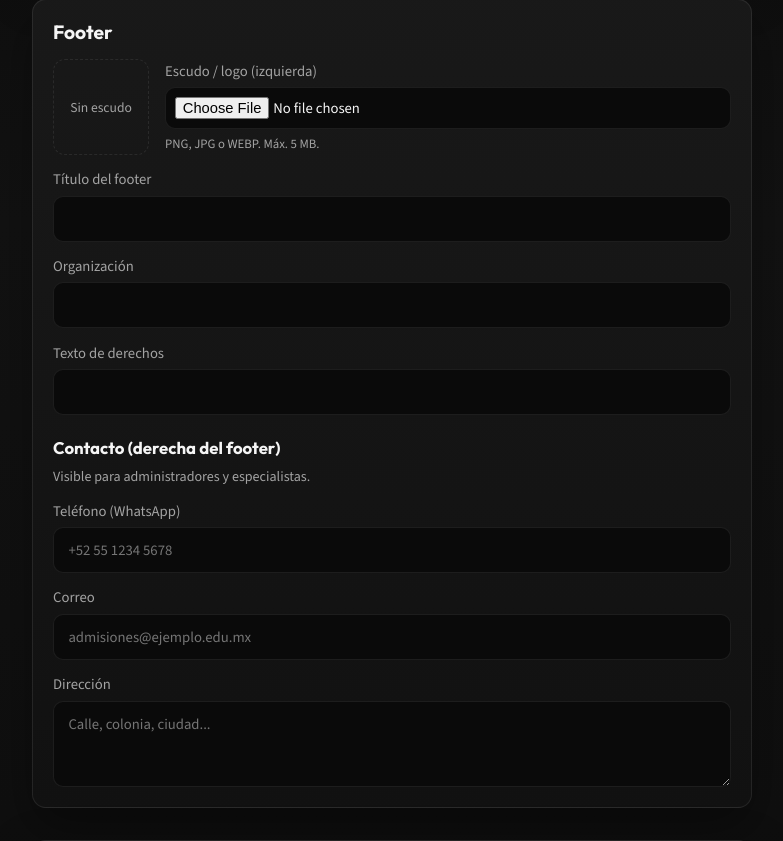
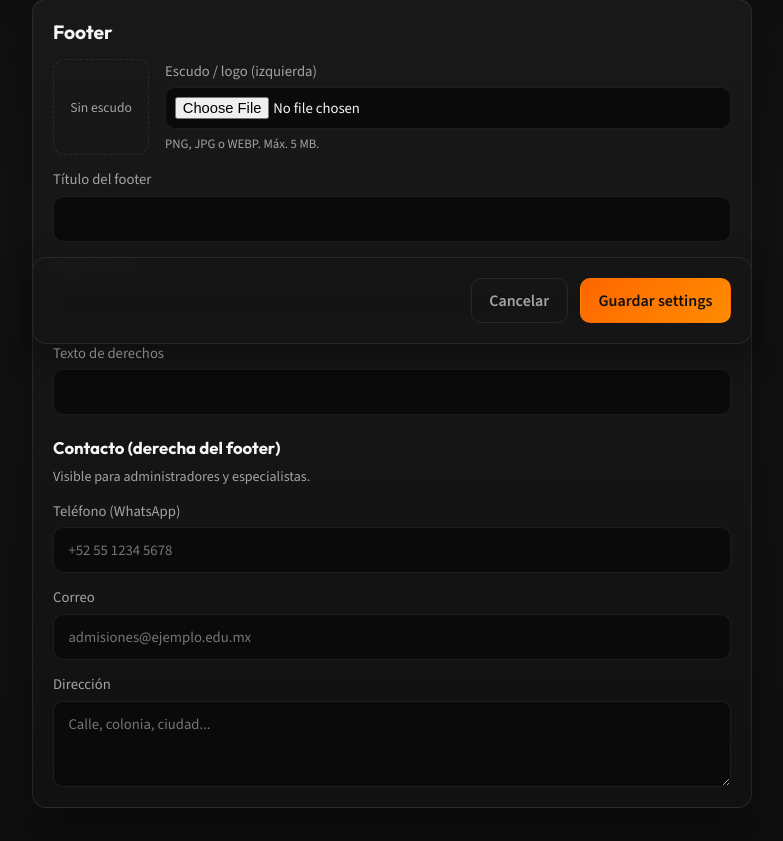
Before and after one commit to jjhav88/admisionUTN, a Python web app: template app/templates/admin/settings.html in a window 1280 px wide. Shown: the part 440-1281 px from the top of the page, without its empty margins (58-841 px from the left). Run offline with Jinja, Linux system fonts and the light colour scheme; the template is opened without the code that fills it, so the values that code supplies are empty.

Commit message:
Mueve botones de Settings al final, alineados a la derecha
Co-authored-by: Cursor <cursoragent@cursor.com>

```diff
--- a/app/static/css/style.css
+++ b/app/static/css/style.css
@@ -869,6 +869,21 @@ code {
 
 .settings-careers-photos {
   margin-top: 1.5rem;
+  margin-bottom: 1rem;
+}
+
+.settings-form-actions {
+  position: sticky;
+  bottom: 1rem;
+  z-index: 20;
+  display: flex;
+  justify-content: flex-end;
+  gap: 0.75rem;
+  margin-top: 0.25rem;
+  box-shadow: 0 12px 32px rgba(0, 0, 0, 0.35);
+  backdrop-filter: blur(10px);
+  -webkit-backdrop-filter: blur(10px);
+  background: rgba(22, 22, 22, 0.92);
 }
 
 .career-photo-list {
--- a/app/templates/admin/settings.html
+++ b/app/templates/admin/settings.html
@@ -72,11 +72,6 @@
         <textarea name="contact_address" rows="3" placeholder="Calle, colonia, ciudad...">{{ site.contact_address or '' }}</textarea>
       </label>
     </section>
-
-    <div class="form-actions panel">
-      <a class="btn btn-ghost" href="/admin">Cancelar</a>
-      <button class="btn btn-primary" type="submit">Guardar settings</button>
-    </div>
   </form>
 
   <section class="panel settings-block settings-careers-photos">
@@ -126,5 +121,10 @@
     <p class="muted">Aún no hay carreras. Créalas en Carreras y vuelve aquí.</p>
     {% endif %}
   </section>
+
+  <div class="form-actions panel settings-form-actions">
+    <a class="btn btn-ghost" href="/admin">Cancelar</a>
+    <button class="btn btn-primary" type="submit" form="settings-form">Guardar settings</button>
+  </div>
 </section>
 {% endblock %}
```
